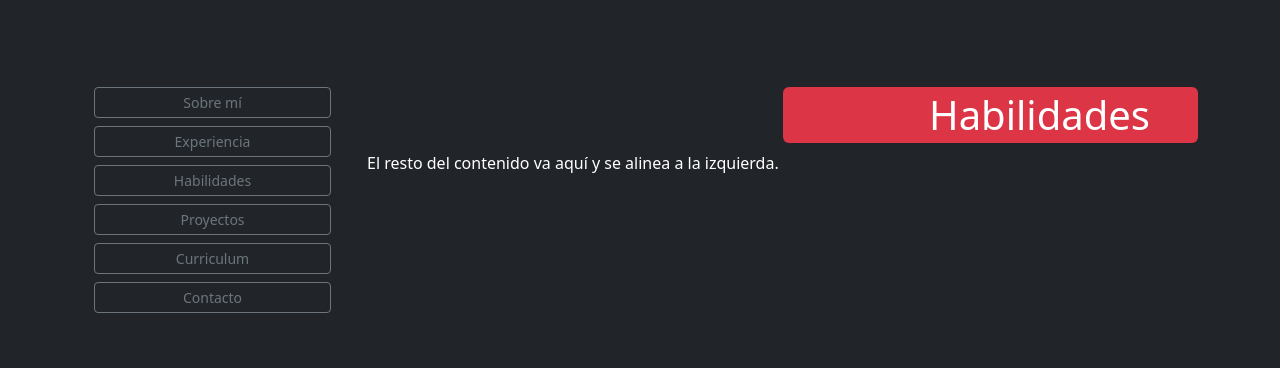
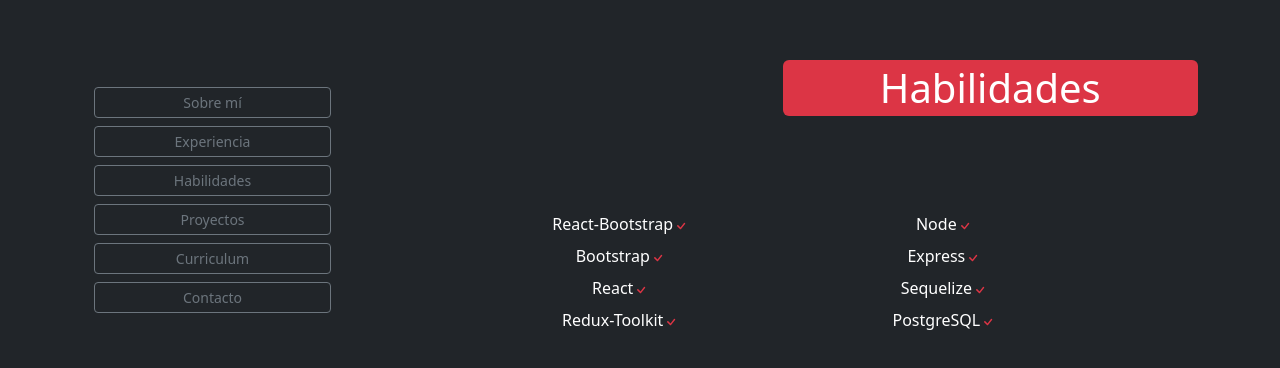
Before and after one commit to rubenevivancos/Portafolio, a React (Create React App) app in the folder client/: page /skills in a window 1280 px wide. Shown: the part 200-568 px from the top of the page. Built offline with nearby package versions, Linux system fonts and the light colour scheme.

Commit message:
Mejoras en componente Experience

```diff
--- a/client/package.json
+++ b/client/package.json
@@ -15,6 +15,7 @@
     "react": "^18.2.0",
     "react-bootstrap": "^2.10.2",
     "react-dom": "^18.2.0",
+    "react-icons": "^5.1.0",
     "react-router-dom": "^6.22.3",
     "react-scripts": "^5.0.1"
   },
--- a/client/src/Components/AboutMe/aboutMe.js
+++ b/client/src/Components/AboutMe/aboutMe.js
@@ -13,7 +13,7 @@
                     </Col>
                     <Col sm={9}>
                         <div className="d-flex justify-content-end">
-                            <h1 className="bg-primary text-white px-5 py-1 rounded w-50 text-end">
+                            <h1 className="bg-primary text-white px-5 py-1 rounded w-50 text-center">
                                 Sobre mí
                             </h1>
                         </div>
--- a/client/src/Components/Experience/experience.js
+++ b/client/src/Components/Experience/experience.js
@@ -13,7 +13,7 @@
                     </Col>
                     <Col sm={9}>
                         <div className="d-flex justify-content-end">
-                            <h1 className="bg-success text-white px-5 py-1 rounded w-50 text-end">
+                            <h1 className="bg-success text-white px-5 py-1 rounded w-50 text-center">
                                 Experiencia
                             </h1>
                         </div>
--- a/client/src/Components/Skills/skills.js
+++ b/client/src/Components/Skills/skills.js
@@ -1,4 +1,6 @@
 import { Container, Row, Col } from 'react-bootstrap';
+import { BsCheck } from 'react-icons/bs';
+
 import SideBarMenu from '../SideBarMenu/sideBarMenu';
 
 
@@ -12,12 +14,29 @@
                         <SideBarMenu />
                     </Col>
                     <Col sm={9}>
-                        <div className="d-flex justify-content-end">
-                            <h1 className="bg-danger text-white px-5 py-1 rounded w-50 text-end">
+                        <div className="mb-5 d-flex justify-content-end">
+                            <h1 className="bg-danger text-white px-5 py-1 rounded w-50 text-center mb-5">
                                 Habilidades
                             </h1>
                         </div>
-                        <p className="text-white">El resto del contenido va aquí y se alinea a la izquierda.</p>
+                        <div className="d-flex justify-content-center ">
+                            <div className="w-75">
+                                <Row>
+                                    <Col className="text-white">
+                                        <p className="mb-2 d-flex justify-content-center">React-Bootstrap <span className="text-danger"><BsCheck /></span></p>
+                                        <p className="mb-2 d-flex justify-content-center">Bootstrap <span className="text-danger"><BsCheck /></span></p>
+                                        <p className="mb-2 d-flex justify-content-center">React <span className="text-danger"><BsCheck /></span></p>
+                                        <p className="mb-2 d-flex justify-content-center">Redux-Toolkit <span className="text-danger"><BsCheck /></span></p>
+                                    </Col>
+                                    <Col className="text-white">
+                                        <p className="mb-2 d-flex justify-content-center">Node <span className="text-danger"><BsCheck /></span></p>
+                                        <p className="mb-2 d-flex justify-content-center">Express <span className="text-danger"><BsCheck /></span></p>
+                                        <p className="mb-2 d-flex justify-content-center">Sequelize <span className="text-danger"><BsCheck /></span></p>
+                                        <p className="mb-2 d-flex justify-content-center">PostgreSQL <span className="text-danger"><BsCheck /></span></p>
+                                    </Col>
+                                </Row>
+                            </div>
+                        </div>
                     </Col>
                 </Row>
             </Container>
```
Also changed, not shown: 1 other file (tests, documents, lock files or other folders).
